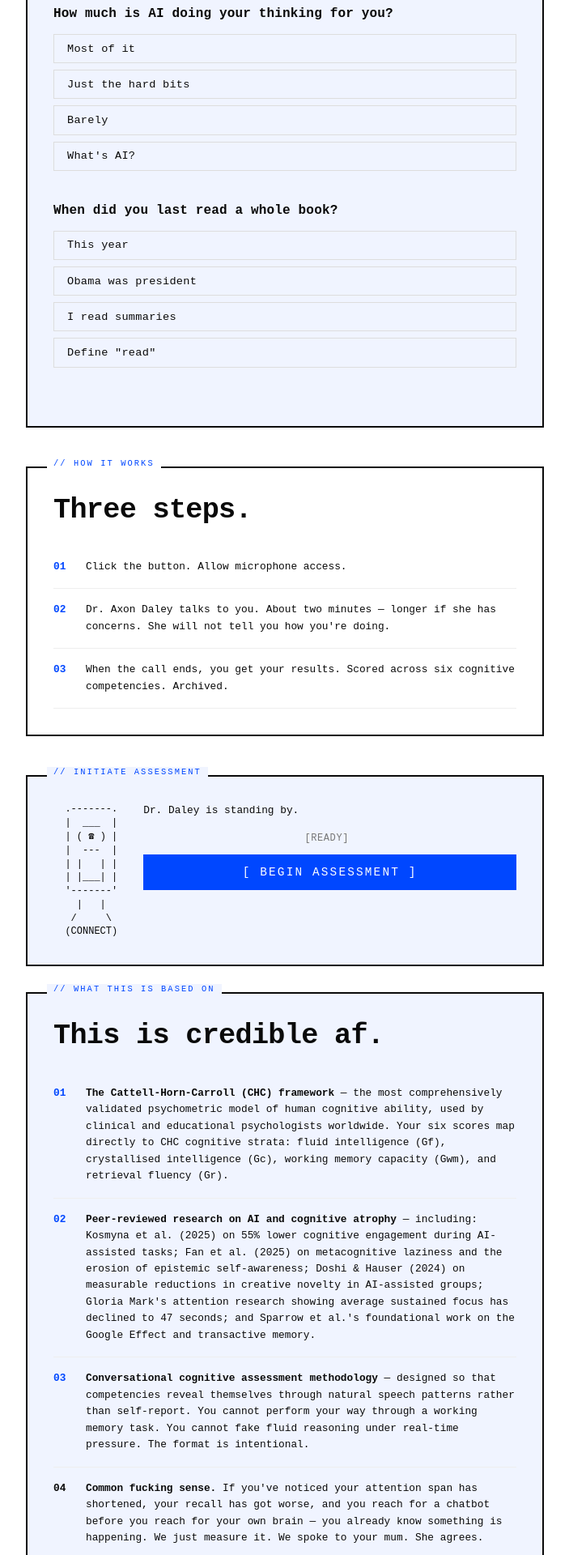
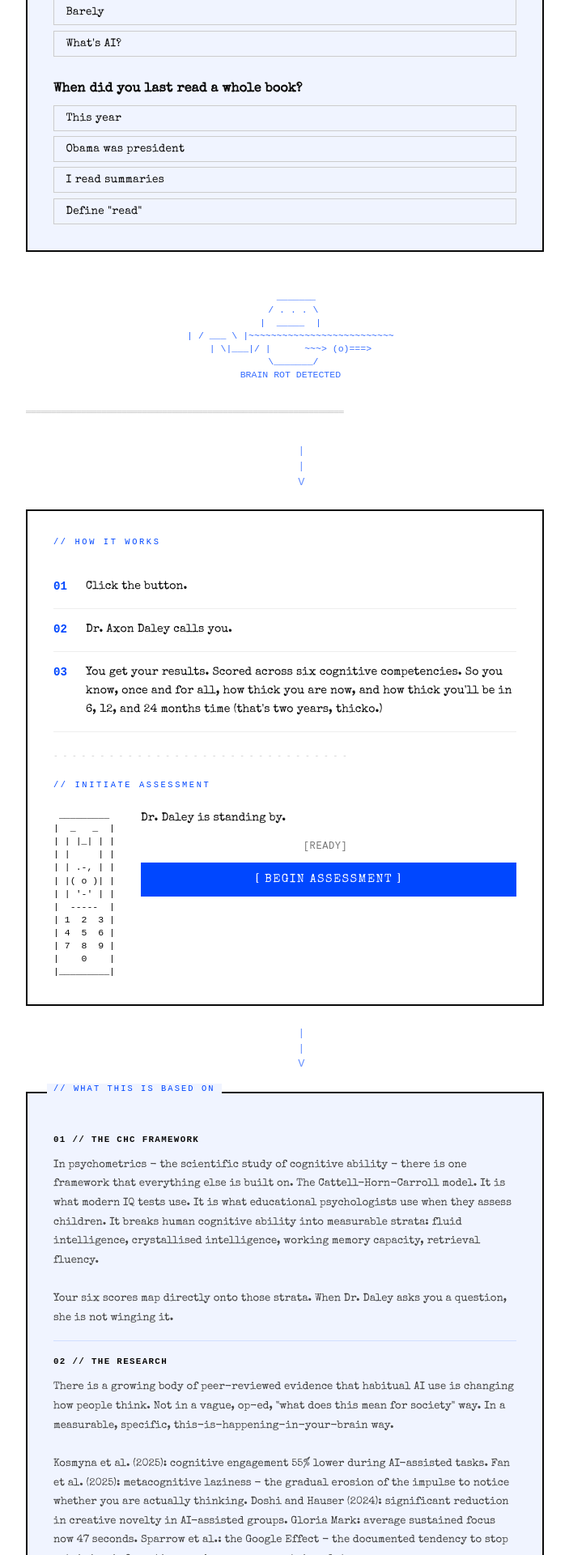
Before and after one commit to sophie-deen/brain-rot-bot, a Flask app: page / in a window 1280 px wide. Shown: the part 760-2680 px from the top of the page at 81% size, without its empty margins (288-991 px from the left). Run offline with Flask 3, Linux system fonts and the light colour scheme.

Commit message:
Redesign: Special Elite font, vibe check, merged HOW IT WORKS box, ASCII art, em dashes fixed

```diff
--- a/templates/index.html
+++ b/templates/index.html
@@ -4,6 +4,7 @@
   <meta charset="UTF-8">
   <meta name="viewport" content="width=device-width, initial-scale=1.0">
   <title>BRAIN ROT BOT // BRAD</title>
+  <link href="https://fonts.googleapis.com/css2?family=Special+Elite&display=swap" rel="stylesheet">
   <style>
     :root {
       --bg: #ffffff;
@@ -12,7 +13,6 @@
       --blue-light: #f0f4ff;
       --blue-mid: #d0deff;
       --dim: #777777;
-      --border: #0a0a0a;
     }
 
     * { margin: 0; padding: 0; box-sizing: border-box; }
@@ -20,21 +20,21 @@
     body {
       background: var(--bg);
       color: var(--text);
-      font-family: 'Courier New', Courier, monospace;
+      font-family: 'Special Elite', 'Courier New', Courier, monospace;
       min-height: 100vh;
-      padding: 2rem 1rem 4rem;
+      padding: 2rem 1rem 5rem;
     }
 
-    /* ── LAYOUT ── */
     .page { max-width: 640px; margin: 0 auto; }
 
     /* ── HERO ── */
     .hero {
       text-align: center;
-      padding: 4rem 0 5rem;
+      padding: 4rem 0 3rem;
     }
 
     .brad-ascii {
+      font-family: 'Courier New', Courier, monospace;
       color: var(--blue);
       white-space: pre;
       font-size: clamp(0.4rem, 1.5vw, 0.7rem);
@@ -44,6 +44,7 @@
     }
 
     .hero-sub {
+      font-family: 'Courier New', Courier, monospace;
       margin-top: 1.25rem;
       font-size: 0.7rem;
       letter-spacing: 0.3em;
@@ -58,34 +59,25 @@
       line-height: 1.2;
     }
 
-    /* ── SKELETON ── */
-    .skeleton-wrap {
-      text-align: center;
-      margin: 2rem 0;
+    /* ── VIBE CHECK BOX ── */
+    .call-box {
+      border: 2px solid var(--text);
+      padding: 2rem;
+      margin-bottom: 2rem;
+      position: relative;
+      background: var(--blue-light);
     }
 
-    .skeleton-art {
-      white-space: pre;
-      display: inline-block;
-      font-size: clamp(0.7rem, 2vw, 0.9rem);
-      line-height: 1.4;
-      color: var(--text);
-    }
-
-    .skeleton-label {
-      font-size: 0.7rem;
-      color: var(--dim);
+    .call-box-label {
+      font-family: 'Courier New', Courier, monospace;
+      position: absolute;
+      top: -0.75rem;
+      left: 1.5rem;
+      background: var(--blue-light);
+      padding: 0 0.5rem;
+      font-size: 0.65rem;
       letter-spacing: 0.2em;
-      margin-top: 0.5rem;
-    }
-
-    /* ── SECTION LABEL ── */
-    .section-label {
-      font-size: 0.65rem;
-      letter-spacing: 0.3em;
       color: var(--blue);
-      margin-bottom: 1.25rem;
-      display: block;
     }
 
     .section-heading {
@@ -96,43 +88,37 @@
       line-height: 1.15;
     }
 
-    /* ── VIBE CHECK ── */
-    .vibe-section {
-      margin-bottom: 4rem;
-    }
-
     .vibe-q {
-      margin-bottom: 2.5rem;
+      margin-bottom: 2rem;
     }
 
     .vibe-q-text {
       font-size: 1rem;
       letter-spacing: 0.01em;
-      margin-bottom: 1rem;
+      margin-bottom: 0.75rem;
       font-weight: bold;
     }
 
     .vibe-options {
       display: flex;
       flex-direction: column;
-      gap: 0.5rem;
+      gap: 0.4rem;
     }
 
     .vibe-opt {
-      border: 1px solid #ddd;
-      padding: 0.6rem 1rem;
-      font-family: 'Courier New', Courier, monospace;
+      border: 1px solid #ccc;
+      padding: 0.5rem 0.9rem;
+      font-family: 'Special Elite', 'Courier New', Courier, monospace;
       font-size: 0.85rem;
       cursor: pointer;
       background: transparent;
       color: var(--text);
       letter-spacing: 0.02em;
       transition: all 0.1s;
-      user-select: none;
       text-align: left;
     }
 
-    .vibe-opt:hover { background: var(--blue-light); border-color: var(--blue); }
+    .vibe-opt:hover { background: white; border-color: var(--blue); }
     .vibe-opt.selected {
       background: var(--blue);
       color: #ffffff;
@@ -140,30 +126,95 @@
     }
 
     /* ── DIVIDER ── */
-    .divider {
-      border: none;
-      border-top: 1px solid #ddd;
+    .ascii-rule {
+      font-family: 'Courier New', Courier, monospace;
+      color: var(--dim);
+      font-size: 0.65rem;
       margin: 2rem 0;
+      overflow: hidden;
+      white-space: nowrap;
+      opacity: 0.5;
     }
 
-    /* ── CALL BOX ── */
-    .call-box {
-      border: 2px solid var(--text);
-      padding: 2rem;
-      margin-bottom: 2rem;
-      position: relative;
-      background: var(--blue-light);
+    /* ── ASCII ART ── */
+    .ascii-art {
+      font-family: 'Courier New', Courier, monospace;
+      text-align: center;
+      color: var(--blue);
+      font-size: 0.72rem;
+      line-height: 1.4;
+      margin: 1rem 0 2rem;
+      white-space: pre;
+      opacity: 0.8;
     }
 
-    .call-box-label {
-      position: absolute;
-      top: -0.75rem;
-      left: 1.5rem;
-      background: var(--blue-light);
-      padding: 0 0.5rem;
+    /* ── ASCII ARROW ── */
+    .ascii-arrow {
+      font-family: 'Courier New', Courier, monospace;
+      text-align: center;
+      color: var(--blue);
+      font-size: 0.85rem;
+      line-height: 1.4;
+      margin: 1.5rem 0;
+      white-space: pre;
+      opacity: 0.6;
+    }
+
+    /* ── RETRO BOX (double border) ── */
+    .retro-box {
+      border: 2px double var(--text);
+      padding: 2rem;
+      margin-bottom: 1rem;
+    }
+
+    .retro-box-label {
+      font-family: 'Courier New', Courier, monospace;
       font-size: 0.65rem;
-      letter-spacing: 0.2em;
+      letter-spacing: 0.25em;
       color: var(--blue);
+      margin-bottom: 1.5rem;
+      display: block;
+    }
+
+    .step {
+      display: flex;
+      gap: 1rem;
+      align-items: flex-start;
+      padding: 0.9rem 0;
+      border-bottom: 1px solid #eee;
+      font-size: 0.88rem;
+      line-height: 1.65;
+    }
+
+    .step:last-of-type { border-bottom: none; }
+
+    .step-num {
+      font-family: 'Courier New', Courier, monospace;
+      color: var(--blue);
+      font-weight: bold;
+      flex-shrink: 0;
+      width: 1.5rem;
+    }
+
+    /* ── INNER DIVIDER ── */
+    .box-divider {
+      font-family: 'Courier New', Courier, monospace;
+      color: var(--dim);
+      font-size: 0.6rem;
+      margin: 1.5rem 0;
+      overflow: hidden;
+      white-space: nowrap;
+      opacity: 0.4;
+    }
+
+    /* ── CALL SECTION ── */
+    .call-label {
+      font-family: 'Courier New', Courier, monospace;
+      font-size: 0.65rem;
+      letter-spacing: 0.25em;
+      color: var(--blue);
+      margin-bottom: 1.5rem;
+      display: block;
     }
 
     .call-inner {
@@ -173,8 +224,9 @@
     }
 
     .phone-art {
+      font-family: 'Courier New', Courier, monospace;
       white-space: pre;
-      font-size: 0.75rem;
+      font-size: 0.72rem;
       line-height: 1.4;
       color: var(--text);
       flex-shrink: 0;
@@ -183,7 +235,7 @@
     .call-text { flex: 1; }
 
     .call-text p {
-      font-size: 0.8rem;
+      font-size: 0.88rem;
       line-height: 1.6;
       color: var(--text);
       margin-bottom: 1rem;
@@ -191,14 +243,14 @@
 
     /* ── BUTTON ── */
     .btn-primary {
+      font-family: 'Special Elite', 'Courier New', Courier, monospace;
       background: var(--blue);
       border: 2px solid var(--blue);
       color: #ffffff;
-      font-family: 'Courier New', Courier, monospace;
       font-size: 0.9rem;
       padding: 0.75rem 1.5rem;
       cursor: pointer;
-      letter-spacing: 0.15em;
+      letter-spacing: 0.1em;
       width: 100%;
       transition: all 0.1s;
       display: block;
@@ -215,14 +267,14 @@
     }
 
     .btn-end {
+      font-family: 'Special Elite', 'Courier New', Courier, monospace;
       background: transparent;
       border: 2px solid var(--text);
       color: var(--text);
-      font-family: 'Courier New', Courier, monospace;
       font-size: 0.85rem;
       padding: 0.6rem 1.5rem;
       cursor: pointer;
-      letter-spacing: 0.1em;
+      letter-spacing: 0.05em;
       width: 100%;
       display: none;
       margin-top: 0.5rem;
@@ -232,6 +284,7 @@
 
     /* ── STATUS ── */
     #status-line {
+      font-family: 'Courier New', Courier, monospace;
       font-size: 0.75rem;
       color: var(--dim);
       text-align: center;
@@ -241,6 +294,7 @@
     }
 
     .mic-indicator {
+      font-family: 'Courier New', Courier, monospace;
       display: none;
       text-align: center;
       font-size: 0.8rem;
@@ -251,30 +305,49 @@
     .mic-indicator.speaking { color: var(--blue); }
     .mic-indicator.listening { color: var(--text); }
 
-    /* ── STEPS ── */
-    .steps {
-      margin-bottom: 4rem;
+    /* ── METHODOLOGY ── */
+    .method-box {
+      border: 2px solid var(--text);
+      padding: 2rem;
+      margin-bottom: 2rem;
+      position: relative;
+      background: var(--blue-light);
     }
 
-    .step {
-      display: flex;
-      gap: 1rem;
-      align-items: flex-start;
-      padding: 1rem 0;
-      border-bottom: 1px solid #eee;
-      font-size: 0.8rem;
-      line-height: 1.6;
+    .method-box-label {
+      font-family: 'Courier New', Courier, monospace;
+      position: absolute;
+      top: -0.75rem;
+      left: 1.5rem;
+      background: var(--blue-light);
+      padding: 0 0.5rem;
+      font-size: 0.65rem;
+      letter-spacing: 0.2em;
+      color: var(--blue);
     }
 
-    .step-num {
-      color: var(--blue);
-      font-weight: bold;
-      flex-shrink: 0;
-      width: 1.5rem;
+    .method-item {
+      padding: 1rem 0;
+      border-bottom: 1px solid #d0deff;
+      font-size: 0.82rem;
+      line-height: 1.8;
+      color: #444;
+    }
+
+    .method-item:last-child { border-bottom: none; }
+
+    .method-item strong {
+      font-family: 'Courier New', Courier, monospace;
+      display: block;
+      color: var(--text);
+      font-size: 0.68rem;
+      letter-spacing: 0.12em;
+      margin-bottom: 0.6rem;
     }
 
     /* ── DISCLAIMER ── */
     .disclaimer {
+      font-family: 'Courier New', Courier, monospace;
       font-size: 0.7rem;
       color: var(--dim);
       text-align: center;
@@ -328,7 +401,7 @@
       </div>
     </div>
 
-    <div class="vibe-q">
+    <div class="vibe-q" style="margin-bottom: 0;">
       <div class="vibe-q-text">When did you last read a whole book?</div>
       <div class="vibe-options">
         <button class="vibe-opt" onclick="pick(this)">This year</button>
@@ -339,34 +412,53 @@
     </div>
   </div>
 
-  <!-- STEPS -->
-  <div class="call-box" style="margin-bottom: 3rem; background: #ffffff;">
-    <span class="call-box-label" style="background: #ffffff;">// HOW IT WORKS</span>
-    <div class="section-heading" style="margin-bottom: 1.5rem;">Three steps.</div>
-    <div class="step"><span class="step-num">01</span><span>Click the button. Allow microphone access.</span></div>
-    <div class="step"><span class="step-num">02</span><span>Dr. Axon Daley talks to you. About two minutes — longer if she has concerns. She will not tell you how you're doing.</span></div>
-    <div class="step"><span class="step-num">03</span><span>When the call ends, you get your results. Scored across six cognitive competencies. Archived.</span></div>
-  </div>
+  <!-- BRAIN WORM ASCII -->
+  <div class="ascii-art">    _______
+   / . . . \
+  |  _____  |
+  | / ___ \ |~~~~~~~~~~~~~~~~~~~~~~~~~~
+  | \|___|/ |      ~~~> (o)===>
+   \_______/
+  BRAIN ROT DETECTED</div>
 
-  <!-- CALL BOX -->
-  <div class="call-box">
-    <span class="call-box-label">// INITIATE ASSESSMENT</span>
+  <!-- DIVIDER -->
+  <div class="ascii-rule">═══════════════════════════════════════════════════════════════</div>
+
+  <!-- ASCII ARROW -->
+  <div class="ascii-arrow">     |
+     |
+     V</div>
+
+  <!-- HOW IT WORKS + CALL -->
+  <div class="retro-box">
+    <span class="retro-box-label">// HOW IT WORKS</span>
+
+    <div class="step"><span class="step-num">01</span><span>Click the button.</span></div>
+    <div class="step"><span class="step-num">02</span><span>Dr. Axon Daley calls you.</span></div>
+    <div class="step"><span class="step-num">03</span><span>You get your results. Scored across six cognitive competencies. So you know, once and for all, how thick you are now, and how thick you'll be in 6, 12, and 24 months time (that's two years, thicko.)</span></div>
+
+    <div class="box-divider">- - - - - - - - - - - - - - - - - - - - - - - - - - - - - - - -</div>
+
+    <span class="call-label">// INITIATE ASSESSMENT</span>
     <div class="call-inner">
-      <div class="phone-art">  .-------.
-  |  ___  |
-  | ( ☎ ) |
-  |  ---  |
-  | |   | |
-  | |___| |
-  '-------'
-    |   |
-   /     \
-  (CONNECT)</div>
+      <div class="phone-art"> _________
+|  _   _  |
+| | |_| | |
+| |     | |
+| | .-, | |
+| |( o )| |
+| | '-' | |
+|  -----  |
+| 1  2  3 |
+| 4  5  6 |
+| 7  8  9 |
+|    0    |
+|_________|</div>
       <div class="call-text">
         <p>Dr. Daley is standing by.</p>
 
         <div id="status-line">[READY]<span class="blink">_</span></div>
-        <div class="mic-indicator" id="mic-indicator">● DR. DALEY IS <span id="mode-text">CONNECTING</span><span class="blink">_</span></div>
+        <div class="mic-indicator" id="mic-indicator">* DR. DALEY IS <span id="mode-text">CONNECTING</span><span class="blink">_</span></div>
 
         <button class="btn-primary" id="begin-btn">[ BEGIN ASSESSMENT ]</button>
         <button class="btn-end" id="end-btn">[ END CALL ]</button>
@@ -374,41 +466,40 @@
     </div>
   </div>
 
+  <!-- ASCII ARROW -->
+  <div class="ascii-arrow">     |
+     |
+     V</div>
+
   <!-- METHODOLOGY -->
-  <div class="call-box" style="margin-bottom: 3rem; background: var(--blue-light);">
-    <span class="call-box-label" style="background: var(--blue-light);">// WHAT THIS IS BASED ON</span>
-    <div class="section-heading" style="margin-bottom: 1.5rem;">This is credible af.</div>
+  <div class="method-box">
+    <span class="method-box-label">// WHAT THIS IS BASED ON</span>
 
-    <div class="step">
-      <span class="step-num">01</span>
-      <span><strong>The Cattell-Horn-Carroll (CHC) framework</strong> — the most comprehensively validated psychometric model of human cognitive ability, used by clinical and educational psychologists worldwide. Your six scores map directly to CHC cognitive strata: fluid intelligence (Gf), crystallised intelligence (Gc), working memory capacity (Gwm), and retrieval fluency (Gr).</span>
+    <div class="method-item">
+      <strong>01 // THE CHC FRAMEWORK</strong>
+      In psychometrics - the scientific study of cognitive ability - there is one framework that everything else is built on. The Cattell-Horn-Carroll model. It is what modern IQ tests use. It is what educational psychologists use when they assess children. It breaks human cognitive ability into measurable strata: fluid intelligence, crystallised intelligence, working memory capacity, retrieval fluency.<br><br>Your six scores map directly onto those strata. When Dr. Daley asks you a question, she is not winging it.
     </div>
-    <div class="step">
-      <span class="step-num">02</span>
-      <span><strong>Peer-reviewed research on AI and cognitive atrophy</strong> — including: Kosmyna et al. (2025) on 55% lower cognitive engagement during AI-assisted tasks; Fan et al. (2025) on metacognitive laziness and the erosion of epistemic self-awareness; Doshi &amp; Hauser (2024) on measurable reductions in creative novelty in AI-assisted groups; Gloria Mark's attention research showing average sustained focus has declined to 47 seconds; and Sparrow et al.'s foundational work on the Google Effect and transactive memory.</span>
+
+    <div class="method-item">
+      <strong>02 // THE RESEARCH</strong>
+      There is a growing body of peer-reviewed evidence that habitual AI use is changing how people think. Not in a vague, op-ed, "what does this mean for society" way. In a measurable, specific, this-is-happening-in-your-brain way.<br><br>Kosmyna et al. (2025): cognitive engagement 55% lower during AI-assisted tasks. Fan et al. (2025): metacognitive laziness - the gradual erosion of the impulse to notice whether you are actually thinking. Doshi and Hauser (2024): significant reduction in creative novelty in AI-assisted groups. Gloria Mark: average sustained focus now 47 seconds. Sparrow et al.: the Google Effect - the documented tendency to stop retaining information you know you can retrieve later.
     </div>
-    <div class="step">
-      <span class="step-num">03</span>
-      <span><strong>Conversational cognitive assessment methodology</strong> — designed so that competencies reveal themselves through natural speech patterns rather than self-report. You cannot perform your way through a working memory task. You cannot fake fluid reasoning under real-time pressure. The format is intentional.</span>
-    </div>
-    <div class="step" style="border-bottom: none;">
-      <span class="step-num" style="color: var(--text);">04</span>
-      <span><strong>Common fucking sense.</strong> If you've noticed your attention span has shortened, your recall has got worse, and you reach for a chatbot before you reach for your own brain — you already know something is happening. We just measure it. We spoke to your mum. She agrees.</span>
+
+    <div class="method-item">
+      <strong>03 // CONVERSATIONAL ASSESSMENT</strong>
+      The reason this is a phone call and not a form is that self-report is useless. If you ask someone whether they have a good memory, they will tell you what they believe, which is not the same as what is true.<br><br>Cognitive competencies reveal themselves in how people speak under light pressure - in real time, unrehearsed, with nowhere to hide. You cannot perform your way through a working memory task. You cannot fake fluid reasoning when someone is waiting for your answer.
     </div>
   </div>
 
-  <br>
-
   <!-- DISCLAIMER -->
   <p class="disclaimer">
-    Your results are not medical advice.<br><br>
-    <span style="color: #bbb; font-size: 0.65rem;">BRAD // BRAIN ROT ASSESSMENT DIVISION // REGISTERED WITH NOBODY IN PARTICULAR</span>
+    Dr. Axon Daley is not your doctor and this is not a clinical diagnosis.<br><br>
+    <span style="color: #bbb; font-size: 0.65rem;">BRAIN ROT ASSESSMENT DIVISION // DR. A. DALEY // EST. 2026</span>
   </p>
 
 </div>
 
 <script>
-  // Vibe check — purely decorative
   function pick(el) {
     const group = el.closest('.vibe-options');
     group.querySelectorAll('.vibe-opt').forEach(b => b.classList.remove('selected'));
@@ -449,20 +540,20 @@
 
         onConnect: ({ conversationId: cid }) => {
           conversationId = cid;
-          statusLine.textContent = '[CONNECTED — CALL IN PROGRESS]';
+          statusLine.textContent = '[CONNECTED - CALL IN PROGRESS]';
           beginBtn.style.display = 'none';
           endBtn.style.display = 'block';
           micIndicator.style.display = 'block';
         },
 
         onDisconnect: () => {
-          statusLine.textContent = '[CALL ENDED — PROCESSING RESULTS...]';
+          statusLine.textContent = '[CALL ENDED - PROCESSING RESULTS...]';
           endBtn.style.display = 'none';
           micIndicator.style.display = 'none';
           if (conversationId) {
             window.location.href = `/results/${conversationId}`;
           } else {
-            statusLine.textContent = '[ERROR: NO SESSION — REFRESH AND TRY AGAIN]';
+            statusLine.textContent = '[ERROR: NO SESSION - REFRESH AND TRY AGAIN]';
             beginBtn.style.display = 'block';
             beginBtn.disabled = false;
           }
@@ -489,7 +580,7 @@
 
     } catch (e) {
       console.error(e);
-      statusLine.textContent = '[FAILED TO START — CHECK CONSOLE]';
+      statusLine.textContent = '[FAILED TO START - CHECK CONSOLE]';
       beginBtn.disabled = false;
     }
   });
```
Also changed, not shown: dr-daley-system-prompt-v1.3.md (+165 -146 lines).
